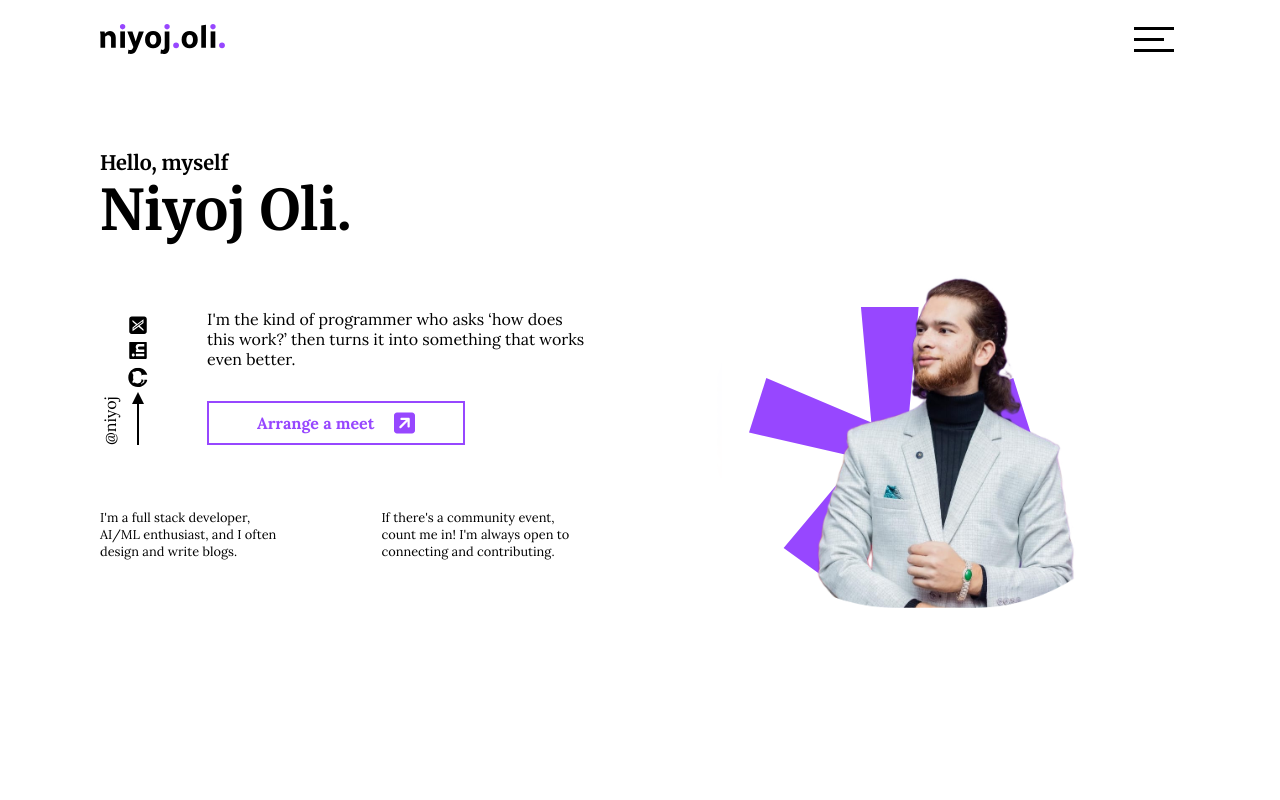
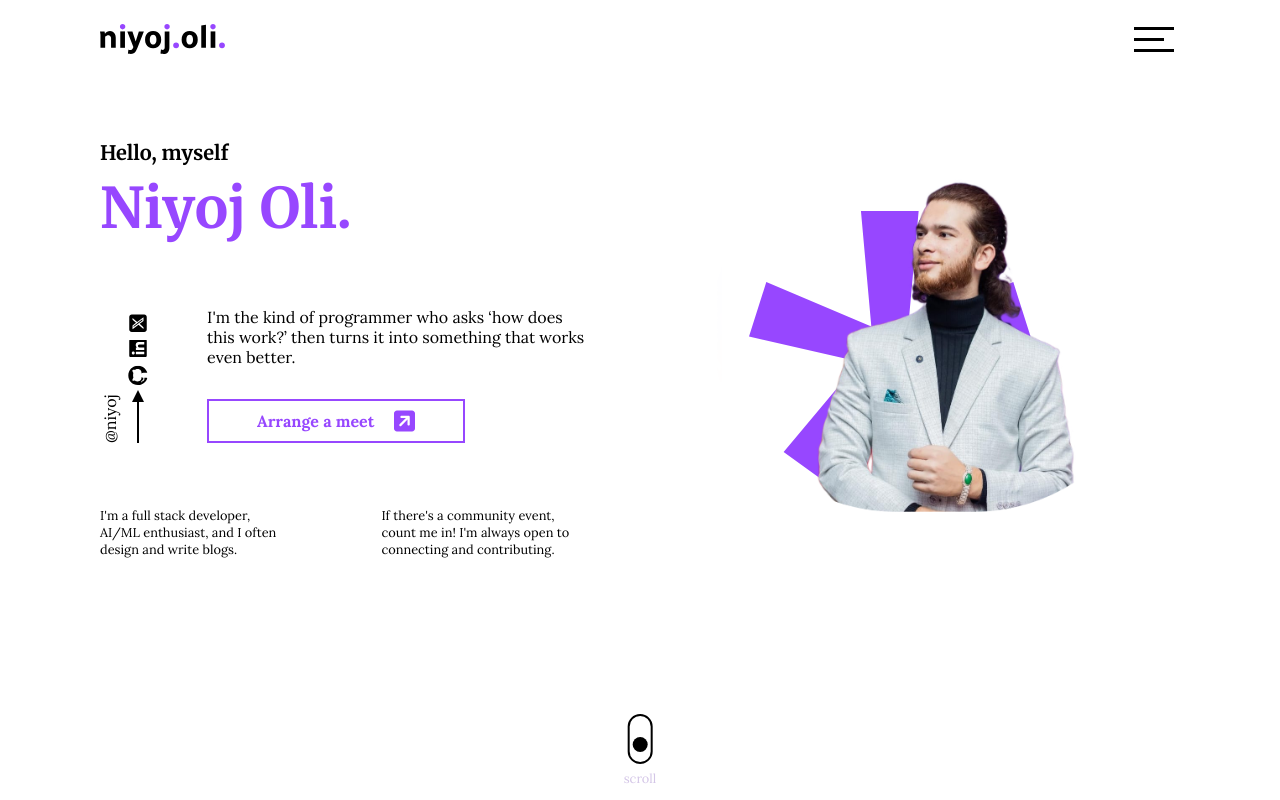
Before and after one commit to niyoj/niyoj.github.io, a React (Vite) app: page / in a window 1280 px wide. Built offline with nearby package versions, Linux system fonts and the light colour scheme.

Commit message:
adds styles to the homepage

```diff
--- a/src/App.css
+++ b/src/App.css
@@ -12,3 +12,14 @@ small {
   font-family: "Lora", serif;
   font-weight: 400;
 }
+
+body {
+}
+
+.scroll_hint {
+  position: absolute;
+  bottom: var(--font-small);
+
+  left: 50%;
+  transform: translate(-50%);
+}
--- a/src/App.jsx
+++ b/src/App.jsx
@@ -1,5 +1,6 @@
 import { Navbar } from "@features";
 import { HomePage } from "@pages";
+import { ScrollHint } from "@ui";
 
 import "./app.css";
 
@@ -8,6 +9,7 @@ export default function App() {
     <>
       <Navbar />
       <HomePage />
+      <ScrollHint className={"scroll_hint"} />
     </>
   );
 }
--- a/src/features/navbar/navbar.module.css
+++ b/src/features/navbar/navbar.module.css
@@ -11,6 +11,8 @@
   flex-direction: row;
   align-items: center;
   justify-content: space-between;
+
+  overflow: hidden;
 }
 
 @media screen and (max-width: 750px) {
--- a/src/index.css
+++ b/src/index.css
@@ -6,6 +6,6 @@
   box-sizing: border-box;
 }
 
-html, body {
-  overflow-x: hidden;
+html,
+body {
 }
--- a/src/pages/homepage/homepage.jsx
+++ b/src/pages/homepage/homepage.jsx
@@ -16,7 +16,15 @@ export const HomePage = forwardRef((props, ref) => {
       <div className={styles["homepage__hero"]}>
         <div className={styles["homepage__hero__name"]}>
           <h3>Hello, myself</h3>
-          <h1 style={{ fontSize: "3.5rem" }}>Niyoj Oli.</h1>
+          <h1
+            style={{
+              fontSize: "3.5rem",
+              marginTop: "0.5rem",
+              color: "var(--primary-color)",
+            }}
+          >
+            Niyoj Oli.
+          </h1>
         </div>
 
         <div className={styles["homepage__hero__cta"]}>
--- a/src/pages/homepage/homepage.module.css
+++ b/src/pages/homepage/homepage.module.css
@@ -1,10 +1,12 @@
 .homepage {
+  position: relative;
   display: flex;
-  padding: 150px 100px 0;
+  padding: 0 100px;
   width: 100vw;
-  height: calc(100vh - 100px);
+  margin-top: 100px;
+  max-height: calc(100vh - 100px);
   gap: 100px;
-  /* overflow: hidden; */
+  overflow: visible;
 }
 
 .homepage__cta:hover path {
@@ -16,6 +18,7 @@
   display: flex;
   flex-direction: column;
   gap: 64px;
+  padding-top: 40px;
 }
 
 .homepage__hero__cta {
@@ -38,7 +41,7 @@
 
   display: flex;
   flex-direction: column;
-  gap: .5rem;
+  gap: 0.5rem;
 }
 
 .homepage__hero__cta--right {
```
